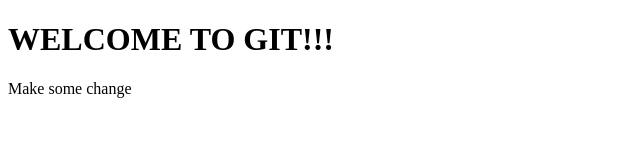
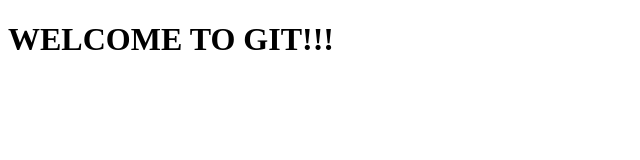
Before and after one commit to lim-c5/test, a plain HTML site: page index.html in a window 1280 px wide. Shown: the whole page, without its empty margins (0-640 px from the left). Drawn offline with Linux system fonts and the light colour scheme.

Commit message:
Revert "add some change"
This reverts commit cf0985d60b92e7b3dd97458ec6dc93a8c75a262d.

```diff
--- a/index.html
+++ b/index.html
@@ -6,7 +6,7 @@
 	</head>
 	<body>
 		<h1>WELCOME TO GIT!!!</h1>
-		<p>Make some change</p>
+
 	</body>
 
 </html>
```
